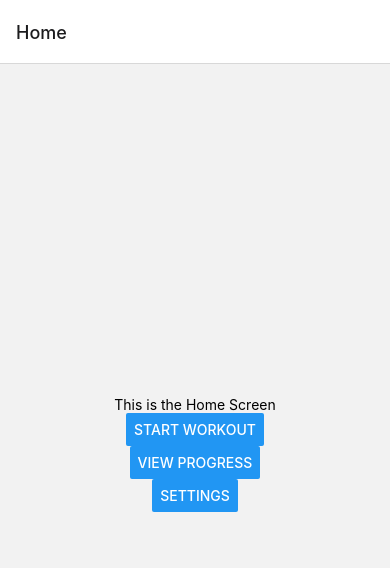
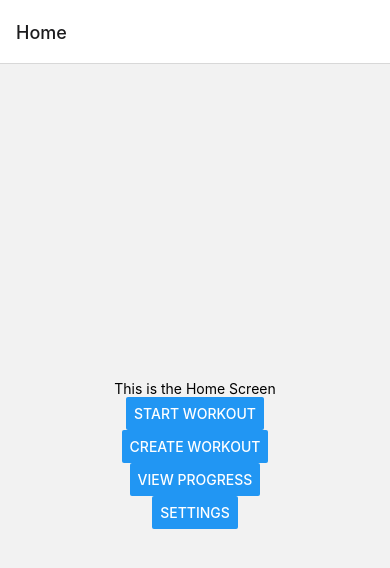
Before and after one commit to NolanNachbar/OptiGains, a React Native app: screen /Home in a window 390 px wide. Shown: the top 568 px of the page. Built offline with nearby package versions, Linux system fonts and the light colour scheme.

Commit message:
Update HomeScreen.tsx

```diff
--- a/HomeScreen.tsx
+++ b/HomeScreen.tsx
@@ -12,6 +12,7 @@ const HomeScreen: React.FC<HomeScreenProps> = ({ navigation }) => {
     <View style={{ flex: 1, justifyContent: 'center', alignItems: 'center' }}>
       <Text>This is the Home Screen</Text>
       <Button title="Start Workout" onPress={() => navigation.navigate('StartWorkout')} />
+      <Button title="Create Workout" onPress={() => navigation.navigate('CreateWorkout')} />
       <Button title="View Progress" onPress={() => navigation.navigate('ViewProgress')} />
       <Button title="Settings" onPress={() => navigation.navigate('Settings')} />
     </View>
```
